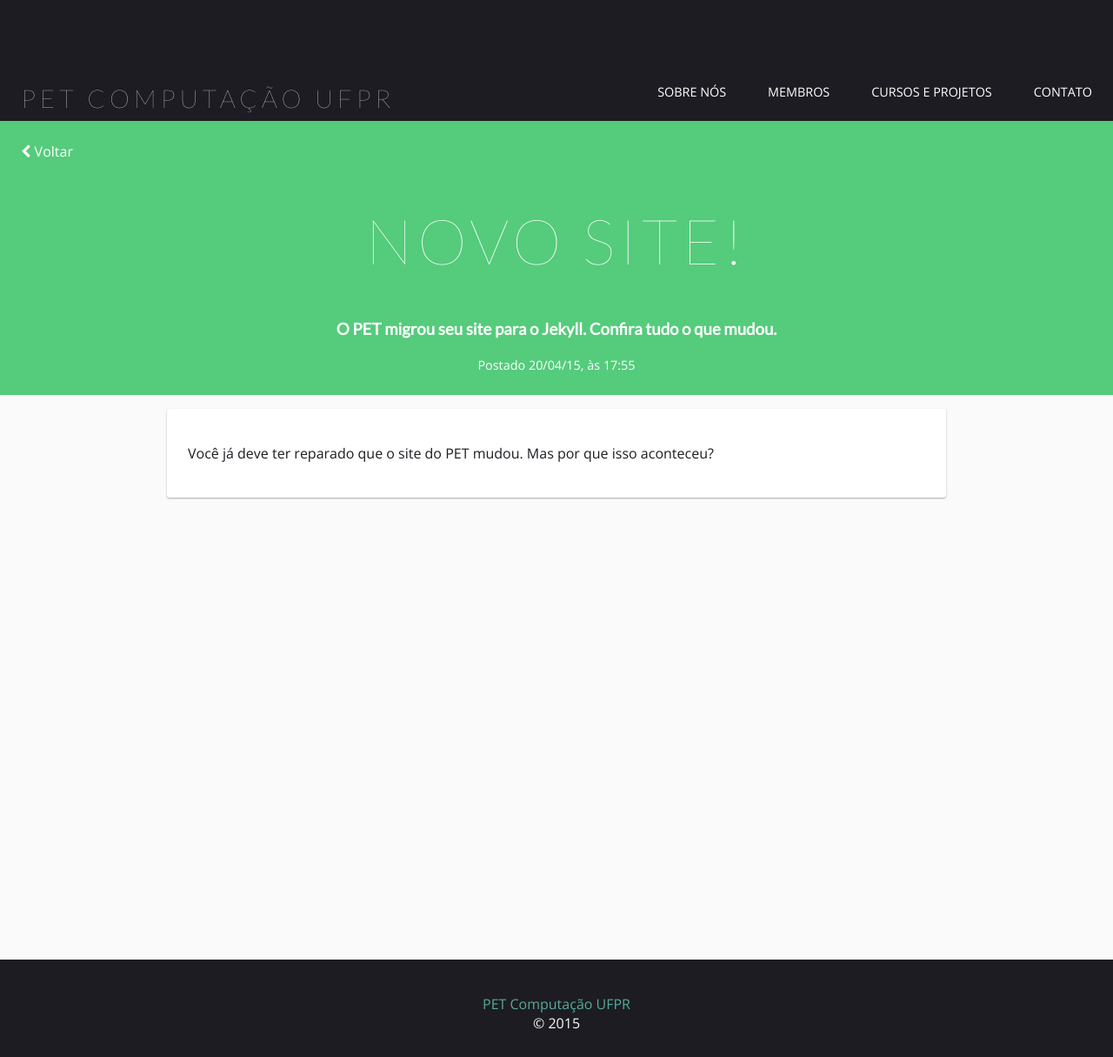
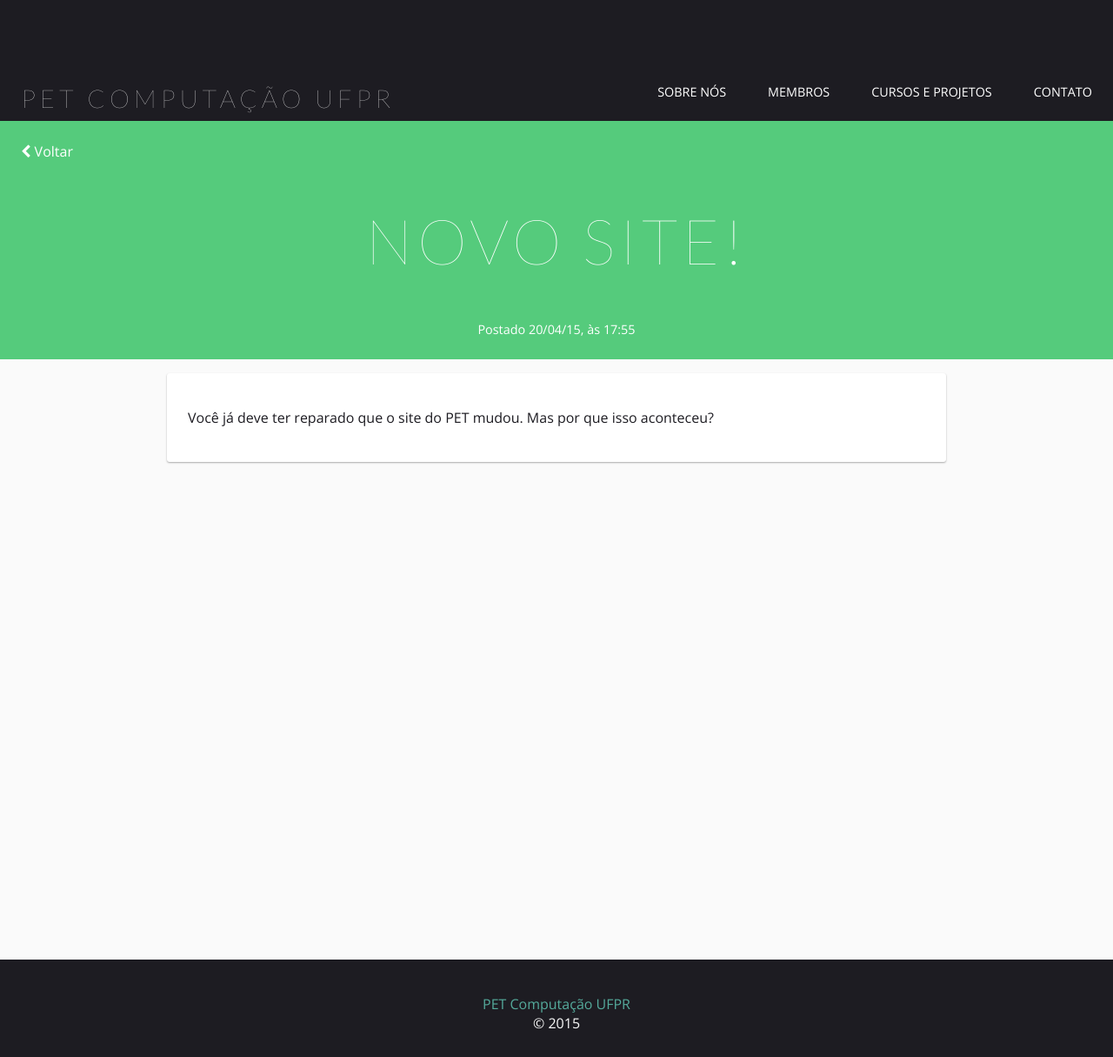
Before and after one commit to abovs/petcomputacaoufpr.github.io, a Jekyll site: the page built from _posts/2015-04-20-novo-site.markdown, in a window 1280 px wide. Shown: the whole page at 87% size. Built offline with Jekyll 4.4.1, drawn with Linux system fonts in a browser that asks for light colours; nearby versions of some CDN libraries.

Commit message:
Excerpt dos posts

```diff
--- a/_posts/2015-04-20-novo-site.markdown
+++ b/_posts/2015-04-20-novo-site.markdown
@@ -1,7 +1,7 @@
 ---
 layout: post
 title:  Novo site!
-chamada: O PET migrou seu site para o Jekyll. Confira tudo o que mudou.
+#chamada: O PET migrou seu site para o Jekyll. Confira tudo o que mudou.
 date:   2015-04-20 17:55:34
 image:  http://www.chrispenner.ca/images/jekyll-logo.png
 tags:
--- a/index.html
+++ b/index.html
@@ -44,9 +44,9 @@
             <div class="post-content">
                 <p>
                     {% if post.chamada == "" or post.chamada == nil %}
-                        {{ post.content | strip_html | truncatewords:75 }}
+                        {{ post.excerpt | strip_html | truncatewords:75 }}
                     {% else %}
-                        {{ post.chamada | strip_html | truncatewords: 75 }}
+                        {{ post.chamada }}
                     {% endif %}
                     <br/>
                     <a href="{{ post.url }}">Leia mais...</a>
```
